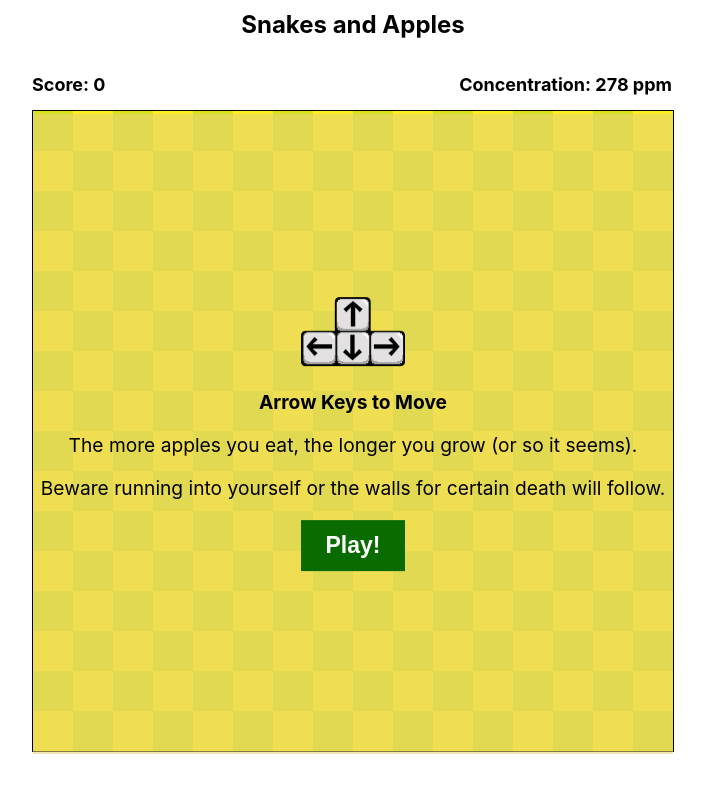
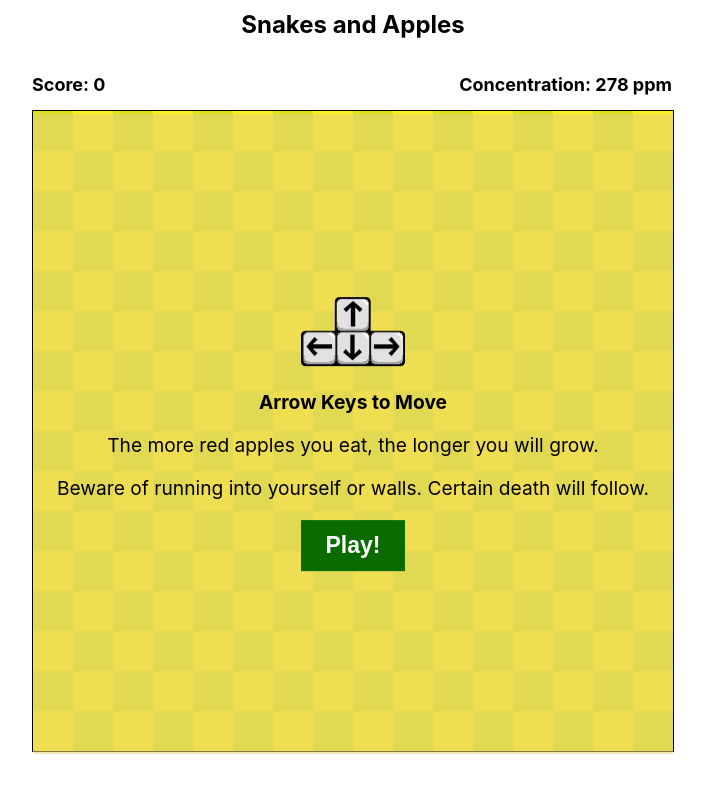
Before and after one commit to myron-liu/snakes-and-apples, a React (Create React App) app: page / in a window 1280 px wide. Shown: the top 792 px of the page, without its empty margins (287-992 px from the left). Built offline with nearby package versions, Linux system fonts and the light colour scheme.

Commit message:
Code review fixes + Button pointer style.

```diff
--- a/src/App.js
+++ b/src/App.js
@@ -642,7 +642,8 @@ class App extends React.Component {
     super(props);
     this.state = { showingStartScreen: true };
     this.snake = new Snake(START_X, START_Y, DEFAULT_SNAKE_LENGTH, GAME_HEIGHT, GAME_WIDTH);
-    this.gameCtx = undefined; // gets set in the componentDidMount() method
+    this.gameCtx = null; // gets set in the componentDidMount() method
+    this.startGame = this.startGame.bind(this);
   }
 
   componentDidMount() {
@@ -674,7 +675,7 @@ class App extends React.Component {
   }
 
   render() {
-     return (
+    return (
       <article className="App">
         <h1 className={'title'}>Snakes and Apples</h1>
         <section className={'subtitle'}>
@@ -682,8 +683,8 @@ class App extends React.Component {
           <h2 className={'concentration-container'}>Concentration: <span id={'concentration'}>278</span> ppm</h2>
         </section>
         <canvas id={'background'} className={'background'} width={CANVAS_WIDTH} height={CANVAS_HEIGHT} />
-         <canvas id={'game'} className={'gameboard'} width={CANVAS_WIDTH} height={CANVAS_HEIGHT} />
-         {this.state.showingStartScreen && <StartScreen onPlayClicked={this.startGame.bind(this)} width={CANVAS_WIDTH} height={CANVAS_HEIGHT}></StartScreen>}
+        <canvas id={'game'} className={'gameboard'} width={CANVAS_WIDTH} height={CANVAS_HEIGHT} />
+        {this.state.showingStartScreen && <StartScreen onPlayClicked={this.startGame} width={CANVAS_WIDTH} height={CANVAS_HEIGHT}></StartScreen>}
       </article>
     );
   }
--- a/src/startScreen.css
+++ b/src/startScreen.css
@@ -24,7 +24,5 @@
   color: white;
   font-size: larger;
   font-weight: bold;
+  cursor: pointer;
 }
-
-.key-tutorial {
-}
--- a/src/startScreen.jsx
+++ b/src/startScreen.jsx
@@ -1,20 +1,26 @@
-import React from 'react';
+import PropTypes from 'prop-types';
 import './startScreen.css'
 
 import ARROW_KEYS_TUTORIAL from './assets/arrow-keys-tutorial.png';
 
-export default class StartScreen extends React.Component {
-    render() {
+function StartScreenComponent(props) {
         return (
-            <section className="start-screen" style={{ "width": this.props.width, "height": this.props.height, "marginTop": -this.props.height - 2 }}>
+            <section className="start-screen" style={{ "width": props.width, "height": props.height, "marginTop": -props.height - 2 }}>
                 <div class="vertical-center">
                     <img src={ARROW_KEYS_TUTORIAL} className="key-tutorial" alt=""></img>
                     <p><b>Arrow Keys to Move</b></p>
-                    <p> The more apples you eat, the longer you grow (or so it seems). </p>
-                    <p> Beware running into yourself or the walls for certain death will follow. </p>
-                    <button className="start-button" onClick={this.props.onPlayClicked}>Play!</button>
+                    <p>The more red apples you eat, the longer you will grow.</p>
+                    <p>Beware of running into yourself or walls. Certain death will follow.</p>
+                    <button className="start-button" onClick={props.onPlayClicked}>Play!</button>
                 </div>
             </section>
         );
-    }
 }
+
+StartScreenComponent.propTypes = {
+    onPlayClicked: PropTypes.func,
+    width: PropTypes.number,
+    height: PropTypes.number,
+};
+
+export default StartScreenComponent
```
